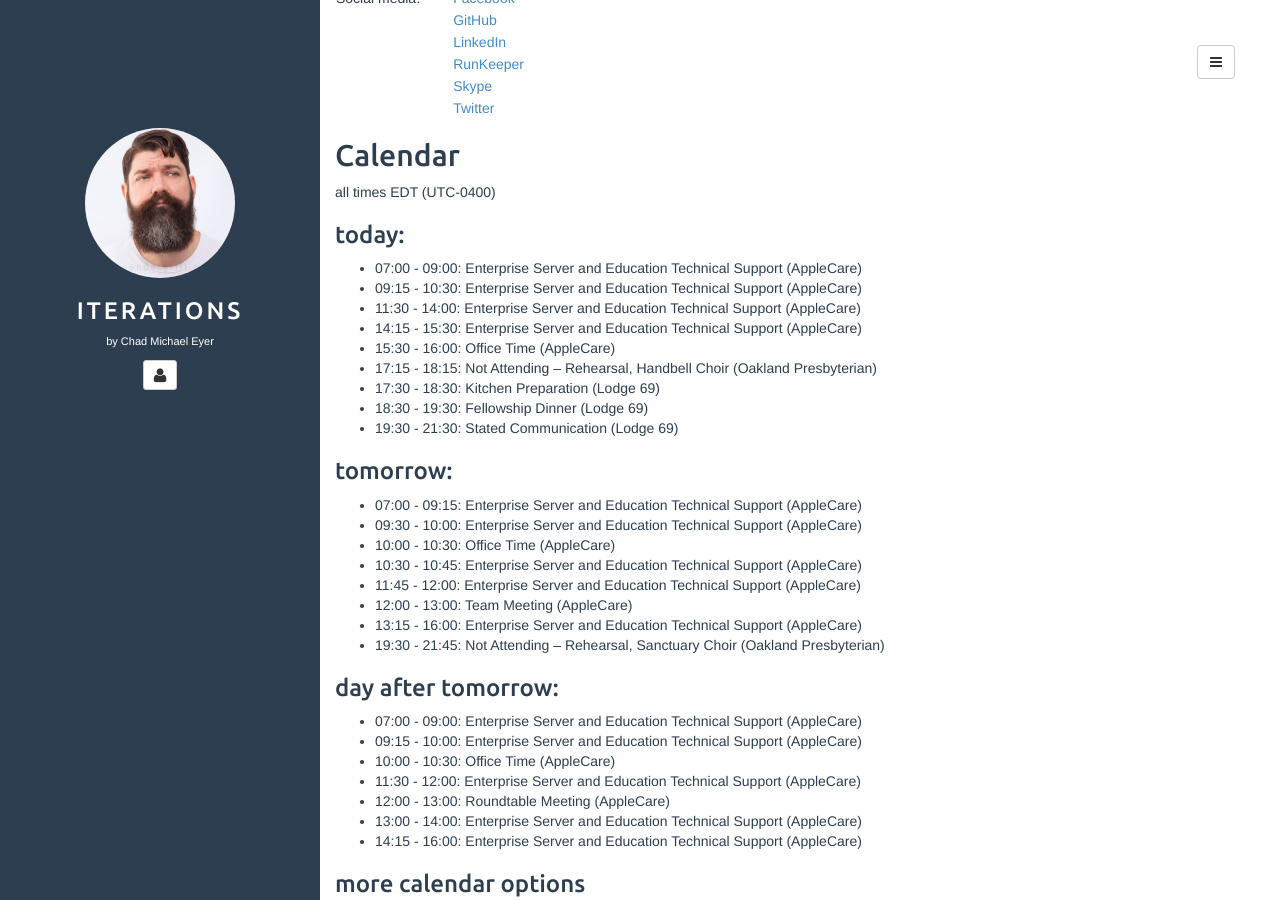
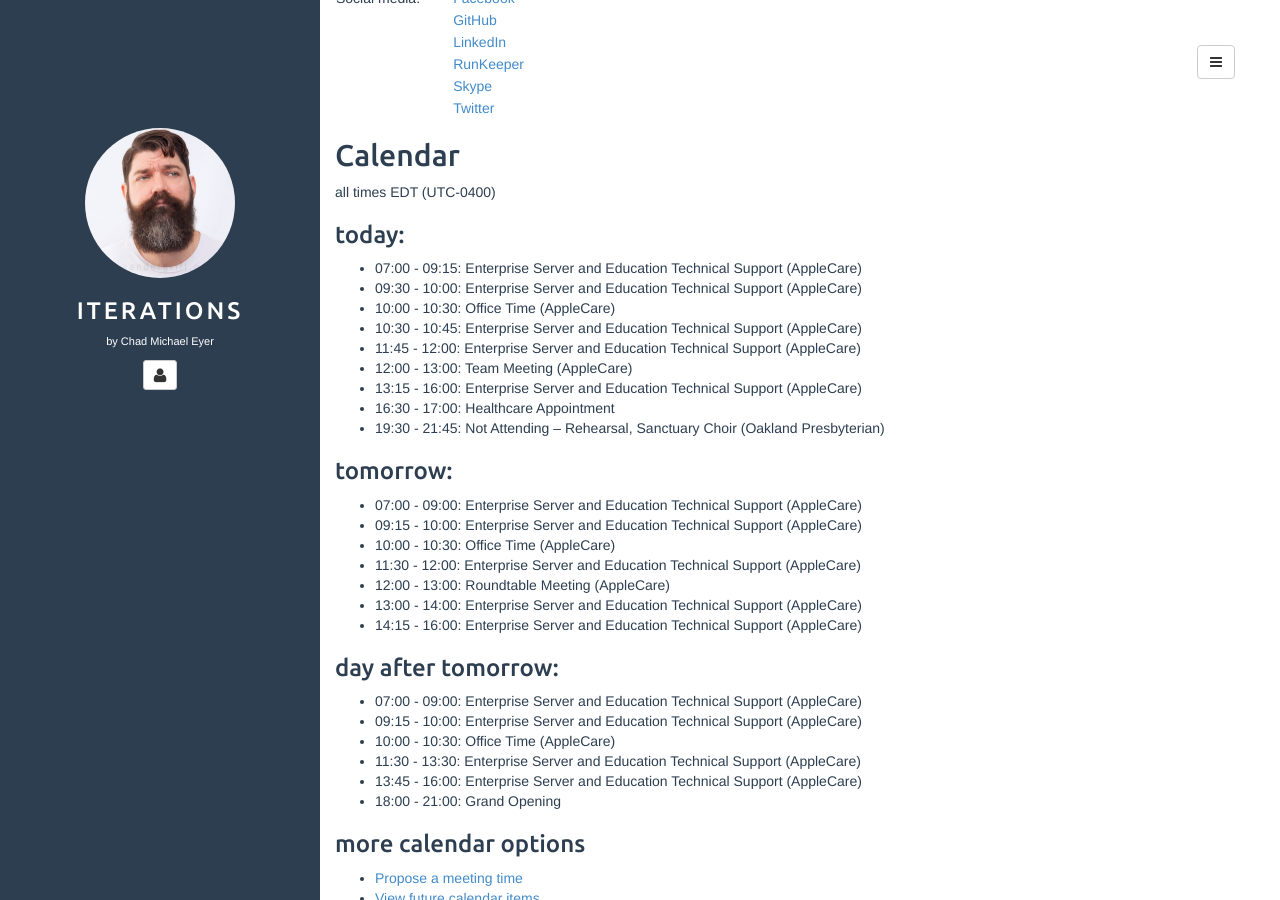
Before and after one commit to chadmichaeleyer/chadmichaeleyer.github.io, a Jekyll site: the page built from about.md, in a window 1280 px wide and 900 px high, scrolled down 1295 px. Built offline with Jekyll 4.4.1, drawn with Linux system fonts in a browser that asks for light colours.

Commit message:
calendar update

```diff
--- a/calendar.markdown
+++ b/calendar.markdown
@@ -1,18 +1,6 @@
 all times EDT (UTC-0400)
 
 ### today:
-
-* 07:00 - 09:00: Enterprise Server and Education Technical Support (AppleCare)
-* 09:15 - 10:30: Enterprise Server and Education Technical Support (AppleCare)
-* 11:30 - 14:00: Enterprise Server and Education Technical Support (AppleCare)
-* 14:15 - 15:30: Enterprise Server and Education Technical Support (AppleCare)
-* 15:30 - 16:00: Office Time (AppleCare)
-* 17:15 - 18:15: Not Attending – Rehearsal, Handbell Choir (Oakland Presbyterian)
-* 17:30 - 18:30: Kitchen Preparation (Lodge 69)
-* 18:30 - 19:30: Fellowship Dinner (Lodge 69)
-* 19:30 - 21:30: Stated Communication (Lodge 69)
-
-### tomorrow:
 
 * 07:00 - 09:15: Enterprise Server and Education Technical Support (AppleCare)
 * 09:30 - 10:00: Enterprise Server and Education Technical Support (AppleCare)
@@ -21,9 +9,10 @@ all times EDT (UTC-0400)
 * 11:45 - 12:00: Enterprise Server and Education Technical Support (AppleCare)
 * 12:00 - 13:00: Team Meeting (AppleCare)
 * 13:15 - 16:00: Enterprise Server and Education Technical Support (AppleCare)
+* 16:30 - 17:00: Healthcare Appointment
 * 19:30 - 21:45: Not Attending – Rehearsal, Sanctuary Choir (Oakland Presbyterian)
 
-### day after tomorrow:
+### tomorrow:
 
 * 07:00 - 09:00: Enterprise Server and Education Technical Support (AppleCare)
 * 09:15 - 10:00: Enterprise Server and Education Technical Support (AppleCare)
@@ -32,3 +21,12 @@ all times EDT (UTC-0400)
 * 12:00 - 13:00: Roundtable Meeting (AppleCare)
 * 13:00 - 14:00: Enterprise Server and Education Technical Support (AppleCare)
 * 14:15 - 16:00: Enterprise Server and Education Technical Support (AppleCare)
+
+### day after tomorrow:
+
+* 07:00 - 09:00: Enterprise Server and Education Technical Support (AppleCare)
+* 09:15 - 10:00: Enterprise Server and Education Technical Support (AppleCare)
+* 10:00 - 10:30: Office Time (AppleCare)
+* 11:30 - 13:30: Enterprise Server and Education Technical Support (AppleCare)
+* 13:45 - 16:00: Enterprise Server and Education Technical Support (AppleCare)
+* 18:00 - 21:00: Grand Opening
```
Also changed, not shown: calendar-year.markdown (+12 -19 lines), 1 other file.
